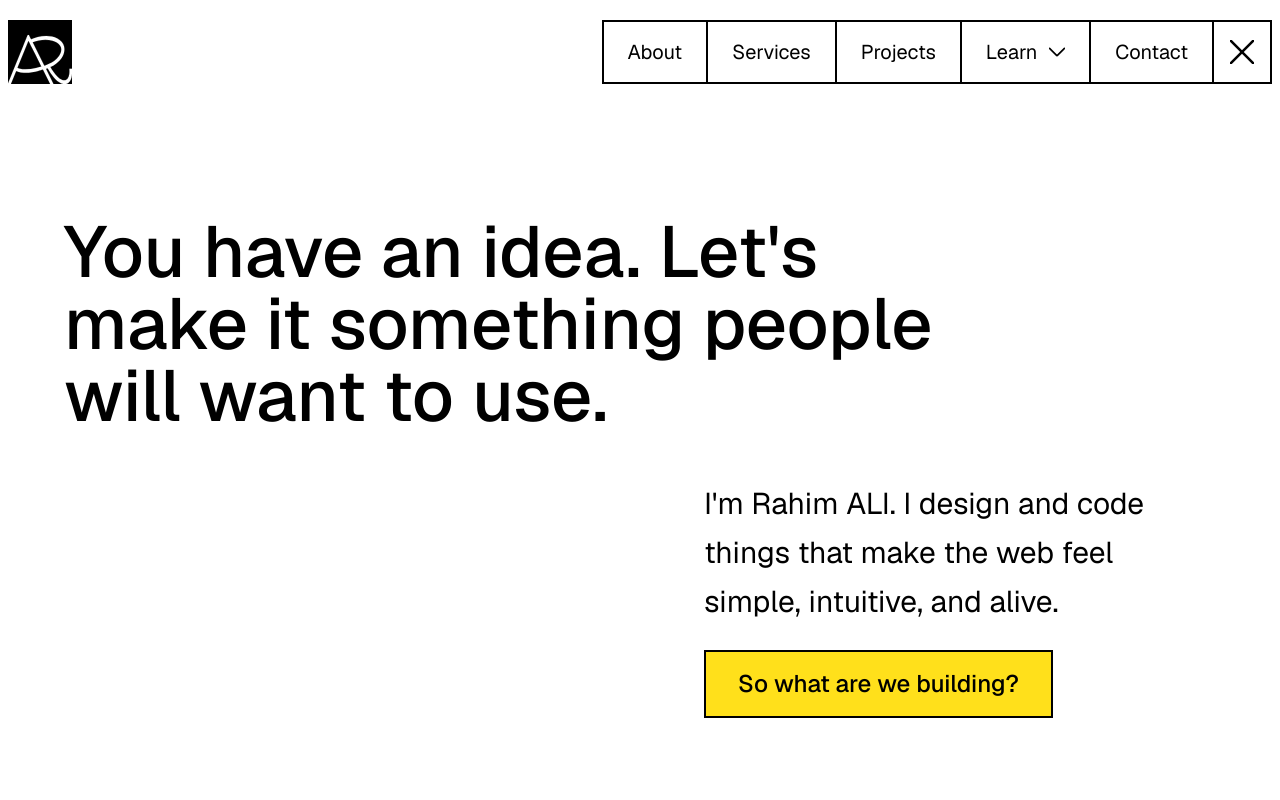
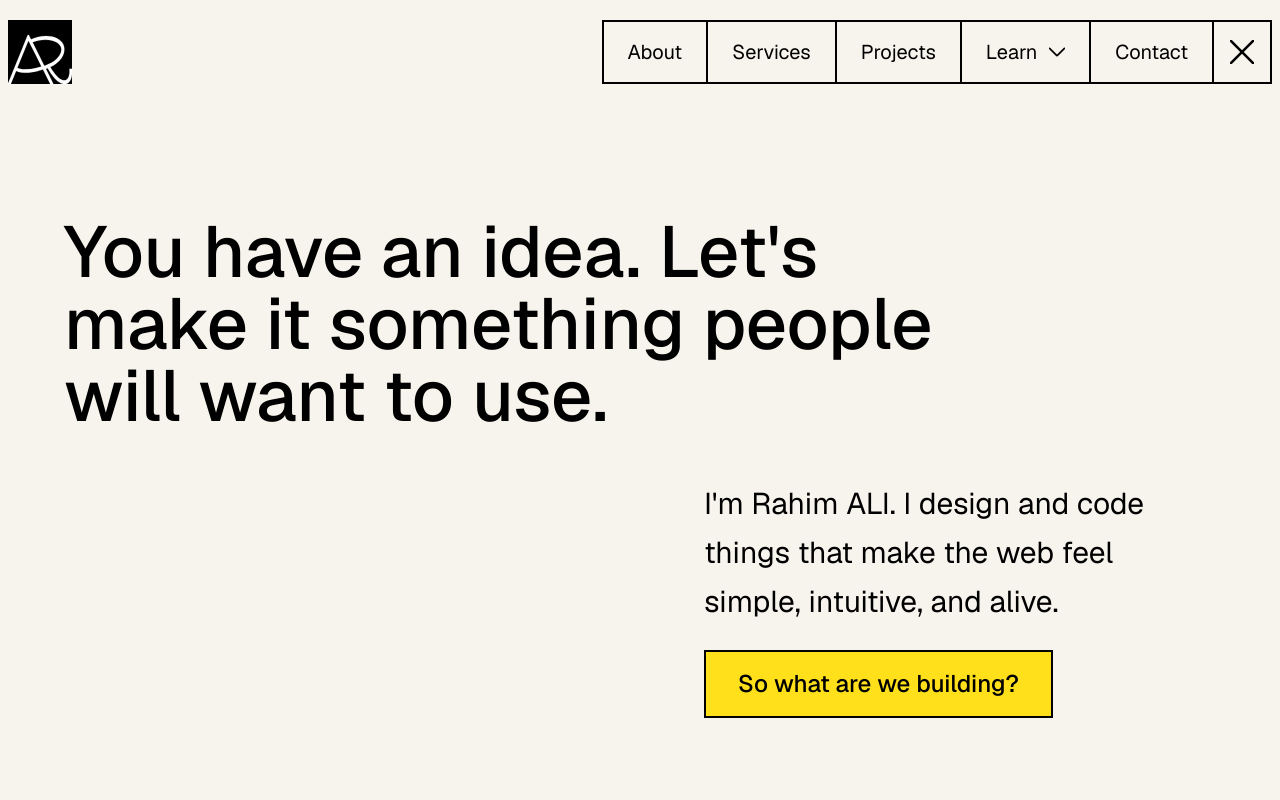
Before and after one commit to Rahim10020/rahim.design, a React (Vite) app: page / in a window 1280 px wide. Shown: the top 800 px of the page. Built offline with nearby package versions, Linux system fonts and the light colour scheme; a web font is replaced by a local one.

Commit message:
change background color

```diff
--- a/src/index.css
+++ b/src/index.css
@@ -4,7 +4,7 @@
   /* Colors */
   --primary: #ffe01b;
   --primary-alt: #fddf7c;
-  --background: #ffffff;
+  --background: #f7f4ed;
   --background-alt: #f4f4f0;
   --foreground: #000000;
   --foreground-alt: #171717;
```
